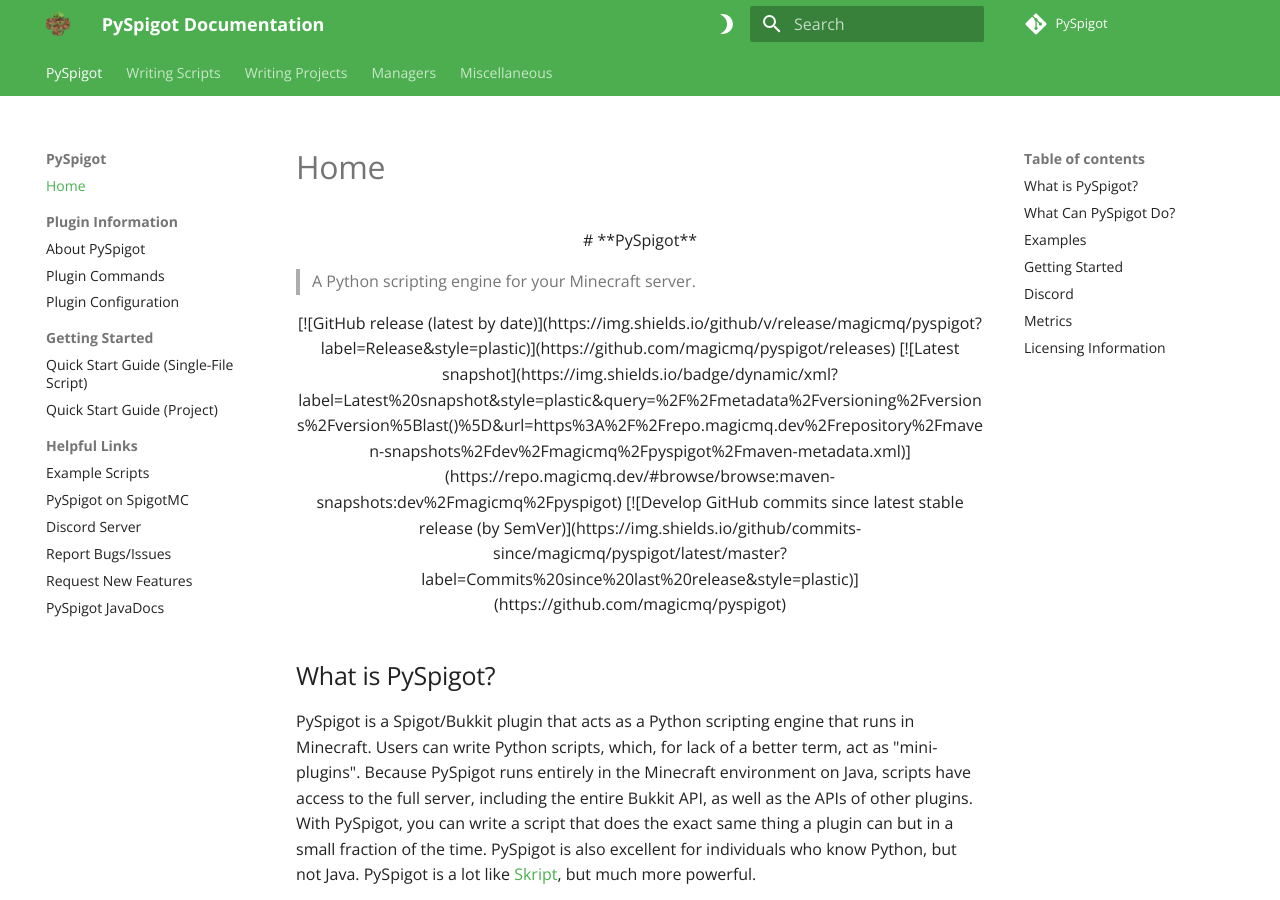
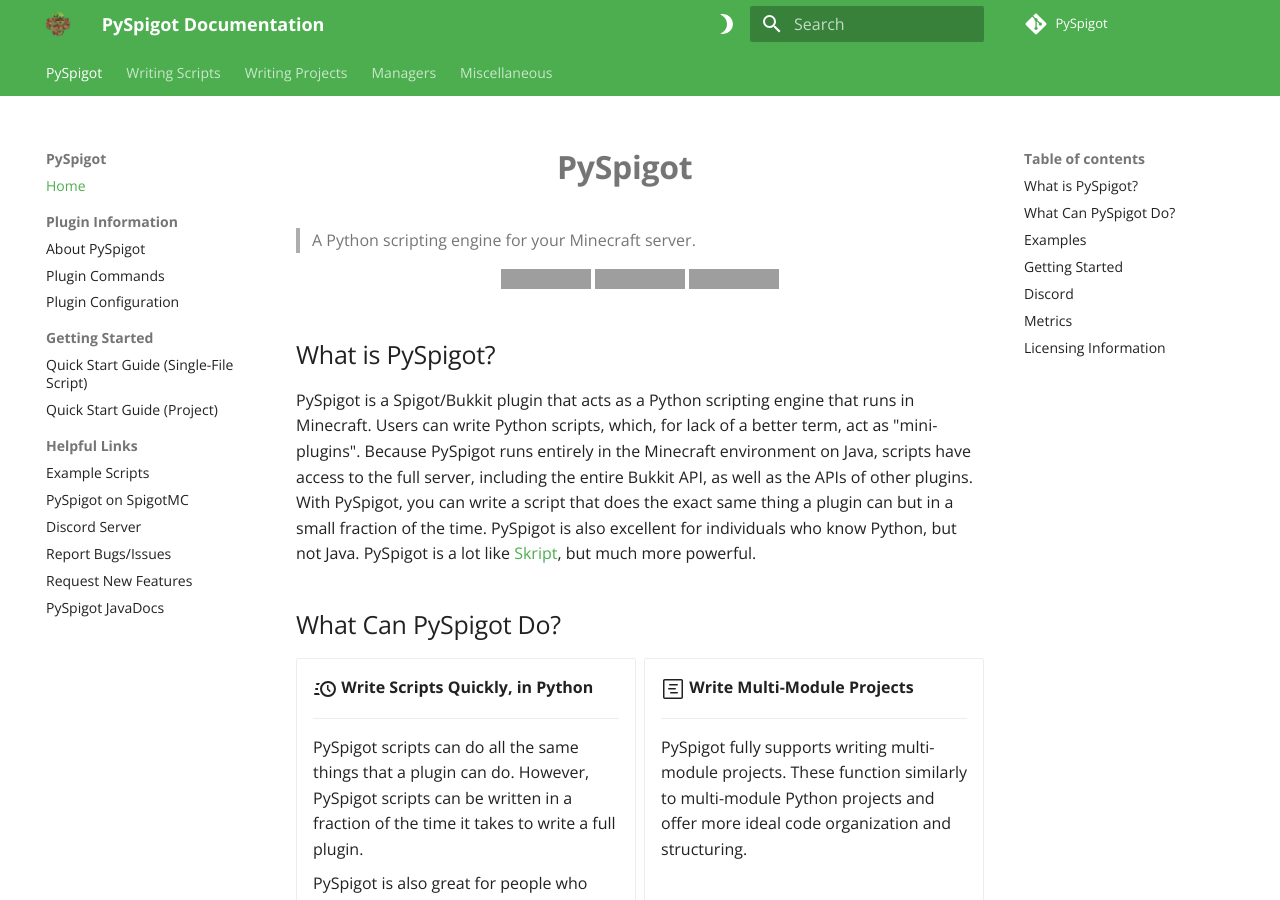
Before and after one commit to magicmq/pyspigot-documentation, an MkDocs documentation site: the page built from docs/index.md, in a window 1280 px wide and 900 px high. Built offline with MkDocs 1.6.1 and Material for MkDocs 9.7.7, drawn with Linux system fonts in a browser that asks for light colours; comment, search, counter and statistics services are not loaded; grey boxes are pictures that could not be loaded.

Commit message:
Fix broken HTML

```diff
--- a/docs/index.md
+++ b/docs/index.md
@@ -1,17 +1,18 @@
 ---
 title: Home
 ---
-<center>
+
+<div style="text-align: center;" markdown>
 # **PySpigot**
-</center>
+</div>
 
 > A Python scripting engine for your Minecraft server.
 
-<center>
+<div style="text-align: center;" markdown>
 [![GitHub release (latest by date)](https://img.shields.io/github/v/release/magicmq/pyspigot?label=Release&style=plastic)](https://github.com/magicmq/pyspigot/releases)
 [![Latest snapshot](https://img.shields.io/badge/dynamic/xml?label=Latest%20snapshot&style=plastic&query=%2F%2Fmetadata%2Fversioning%2Fversions%2Fversion%5Blast()%5D&url=https%3A%2F%2Frepo.magicmq.dev%2Frepository%2Fmaven-snapshots%2Fdev%2Fmagicmq%2Fpyspigot%2Fmaven-metadata.xml)](https://repo.magicmq.dev/#browse/browse:maven-snapshots:dev%2Fmagicmq%2Fpyspigot)
 [![Develop GitHub commits since latest stable release (by SemVer)](https://img.shields.io/github/commits-since/magicmq/pyspigot/latest/master?label=Commits%20since%20last%20release&style=plastic)](https://github.com/magicmq/pyspigot)
-</center>
+</div>
 
 ## What is PySpigot?
 
```
